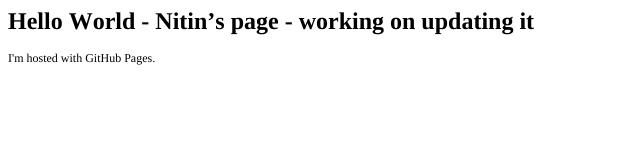
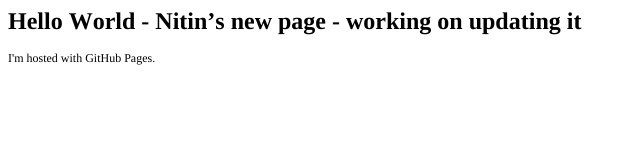
Before and after one commit to joshninja/nitinjoshi.github.io, a plain HTML site: page index.html in a window 1280 px wide. Shown: the whole page, without its empty margins (0-640 px from the left). Drawn offline with Linux system fonts and the light colour scheme.

Commit message:
Update index.html
updated "new"

```diff
--- a/index.html
+++ b/index.html
@@ -12,7 +12,7 @@
   </style>
 </head>
 <body>
-<h1 style="margin: 0.0px 0.0px 16.1px 0.0px; font: 24.0px Times; color: #000000; -webkit-text-stroke: #000000"><span class="s1"><b>Hello World - Nitin’s page - working on updating it</b></span></h1>
+<h1 style="margin: 0.0px 0.0px 16.1px 0.0px; font: 24.0px Times; color: #000000; -webkit-text-stroke: #000000"><span class="s1"><b>Hello World - Nitin’s new page - working on updating it</b></span></h1>
 <p class="p2"><span class="s1">I'm hosted with GitHub Pages.</span></p>
 </body>
 </html>
```
